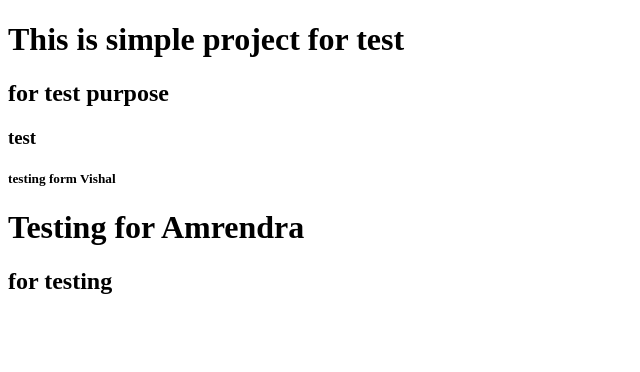
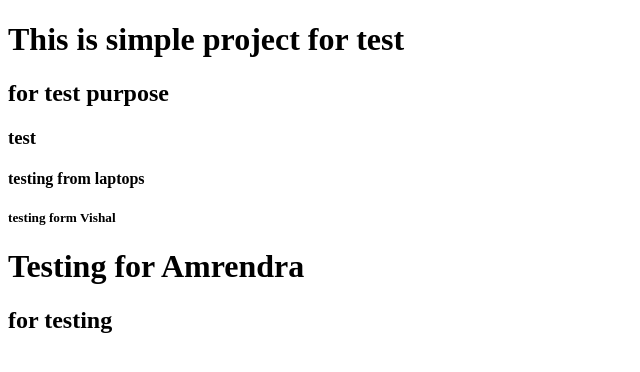
Before and after one commit to gauravkr7/DemoForTest, an Angular app: page / in a window 1280 px wide. Shown: the top 372 px of the page, without its empty margins (0-640 px from the left). Built offline with nearby package versions, Linux system fonts and the light colour scheme.

Commit message:
jai Mahismatey

```diff
--- a/src/app/app.component.html
+++ b/src/app/app.component.html
@@ -2,6 +2,7 @@
 
 <h2> for test purpose</h2>
 <h3>test</h3>
+<h4>testing from laptops</h4>
 <h5>testing form Vishal</h5>
 <h1> Testing for Amrendra </h1>
 
```
